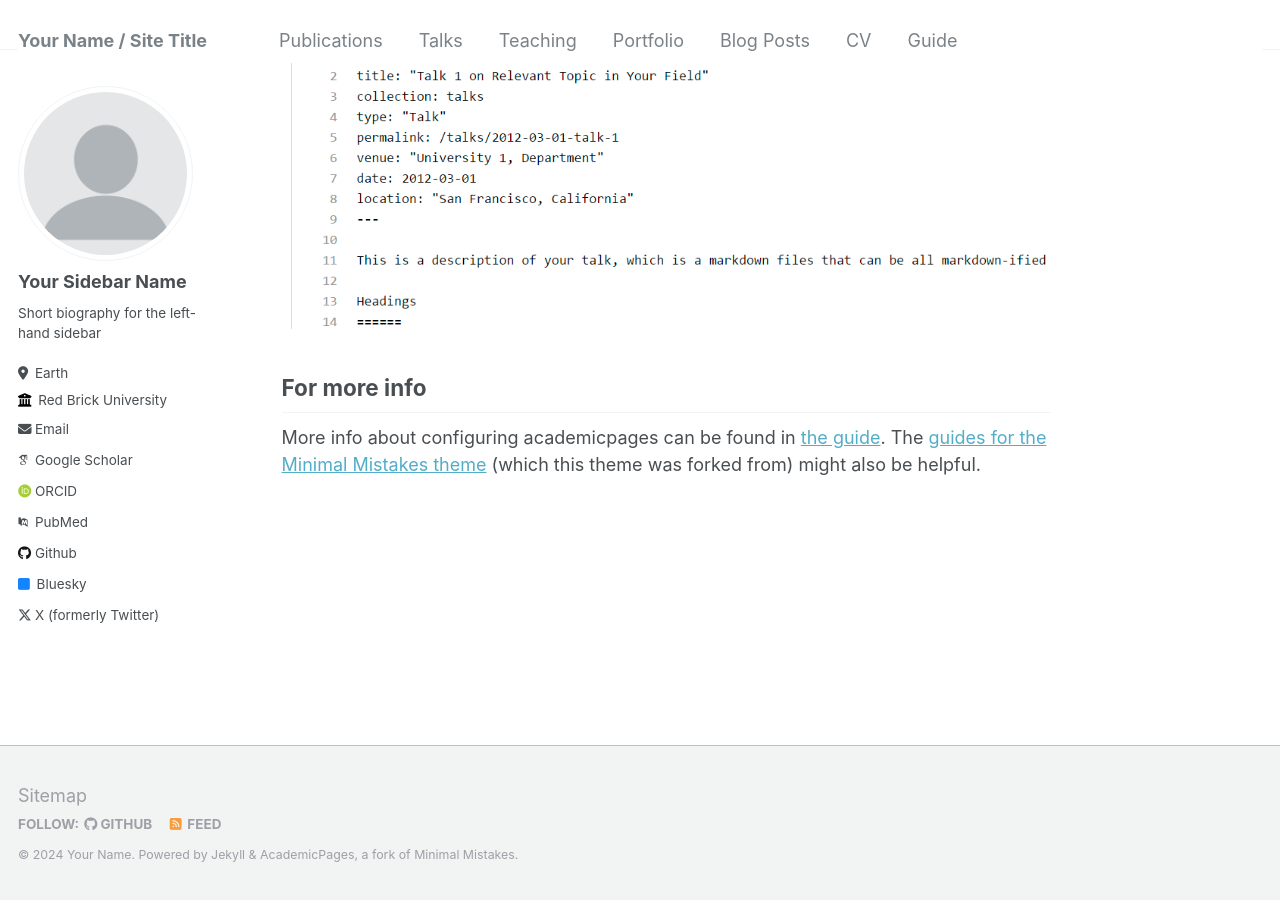
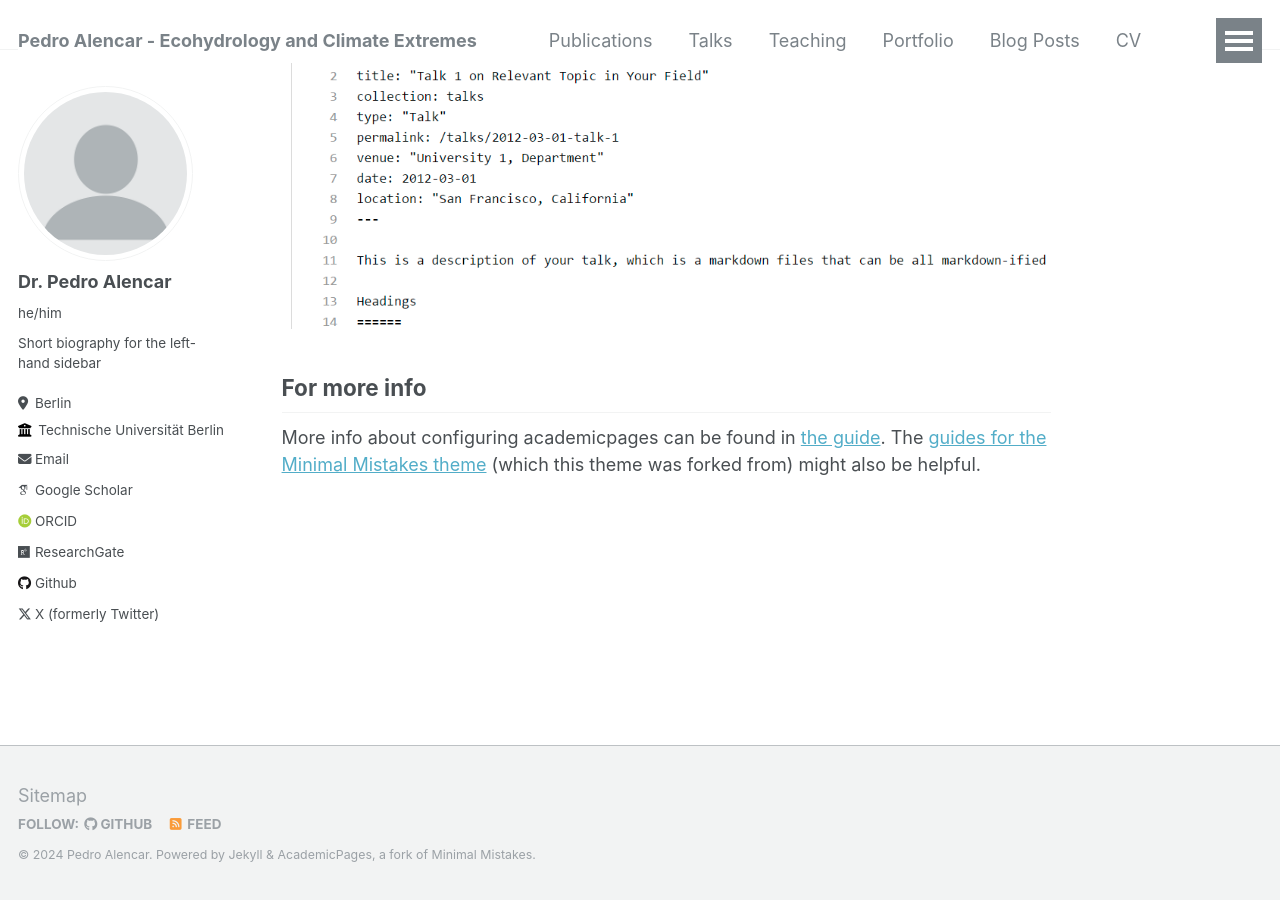
Before and after one commit to pedroalencar1/pedroalencar1.github.io, a Jekyll site: the page built from _pages/about.md, in a window 1280 px wide and 900 px high, scrolled down 2640 px. Built offline with Jekyll 4.4.1, drawn with Linux system fonts in a browser that asks for light colours; some web fonts are replaced.

Commit message:
Update _config.yml

```diff
--- a/_config.yml
+++ b/_config.yml
@@ -8,9 +8,9 @@
 
 # Basic Site Settings
 locale                   : "en-US"
-title                    : "Your Name / Site Title"
+title                    : "Pedro Alencar - Ecohydrology and Climate Extremes"
 title_separator          : "-"
-name                     : &name "Your Name"
+name                     : &name "Pedro Alencar"
 description              : &description "personal description"
 url                      : https://academicpages.github.io # the base hostname & protocol for your site e.g. "https://mmistakes.github.io"
 baseurl                  : "" # the subpath of your site, e.g. "/blog"
@@ -22,32 +22,32 @@ repository               : "academicpages/academicpages.github.io"
 author:
   # Biographic information
   avatar           : "profile.png"
-  name             : "Your Sidebar Name"
-  pronouns         : # example: "she/her"
+  name             : "Dr. Pedro Alencar"
+  pronouns         : "he/him"
   bio              : "Short biography for the left-hand sidebar"
-  location         : "Earth"
-  employer         : "Red Brick University"
-  uri              : # URL
-  email            : "none@example.org"
+  location         : "Berlin"
+  employer         : "Technische Universität Berlin"
+  URI              : "https://www.tu.berlin/oekohydro/team/pedro-alencar/"
+  email            : "pedro.alencar@campus.tu-berlin.de"
 
   # Academic websites
   arxiv            : # URL - Update with the correct link to your profile
-  googlescholar    : "https://scholar.google.com/citations?user=PS_CX0AAAAAJ"
+  googlescholar    : "https://scholar.google.com/citations?user=7F19kMEAAAAJ&hl=en&oi=ao"
   impactstory      : # URL
-  orcid            : "http://orcid.org/yourorcidurl"
-  pubmed           : "https://www.ncbi.nlm.nih.gov/pubmed/?term=john+snow"
-  researchgate     : # URL
+  orcid            : "http://orcid.org/0000-0001-6221-8580"
+  # pubmed           : "https://www.ncbi.nlm.nih.gov/pubmed/?term=john+snow"
+  researchgate     : "https://www.researchgate.net/profile/Pedro-Alencar-2"
 
   # Repositories and software development
   bitbucket        : # Username - Update with your username on the site
   codepen          : # Username
   dribbble         : # Username
-  github           : "academicpages"
+  github           : "pedroalencar1"
   kaggle           : # Username
   stackoverflow    : # User number or user number and name (i.e., use "1" or "1/jeff-atwood")
 
   # Social media
-  bluesky          : "bsky.app" # Replace this with you Bluesky username
+  bluesky          : # Replace this with you Bluesky username
   facebook         : # Username
   flickr           : # Username
   foursquare       : # Username
@@ -64,7 +64,7 @@ author:
   steam            : # Username
   telegram         : # URL
   tumblr           : # Username
-  twitter          : "UniofOxford"  # Replace this with your X / Twitter handle
+  twitter          : "_PedroAlencar"  # Replace this with your X / Twitter handle
   vine             : # Username
   weibo            : # Username
   wikipedia        : # Username
```
